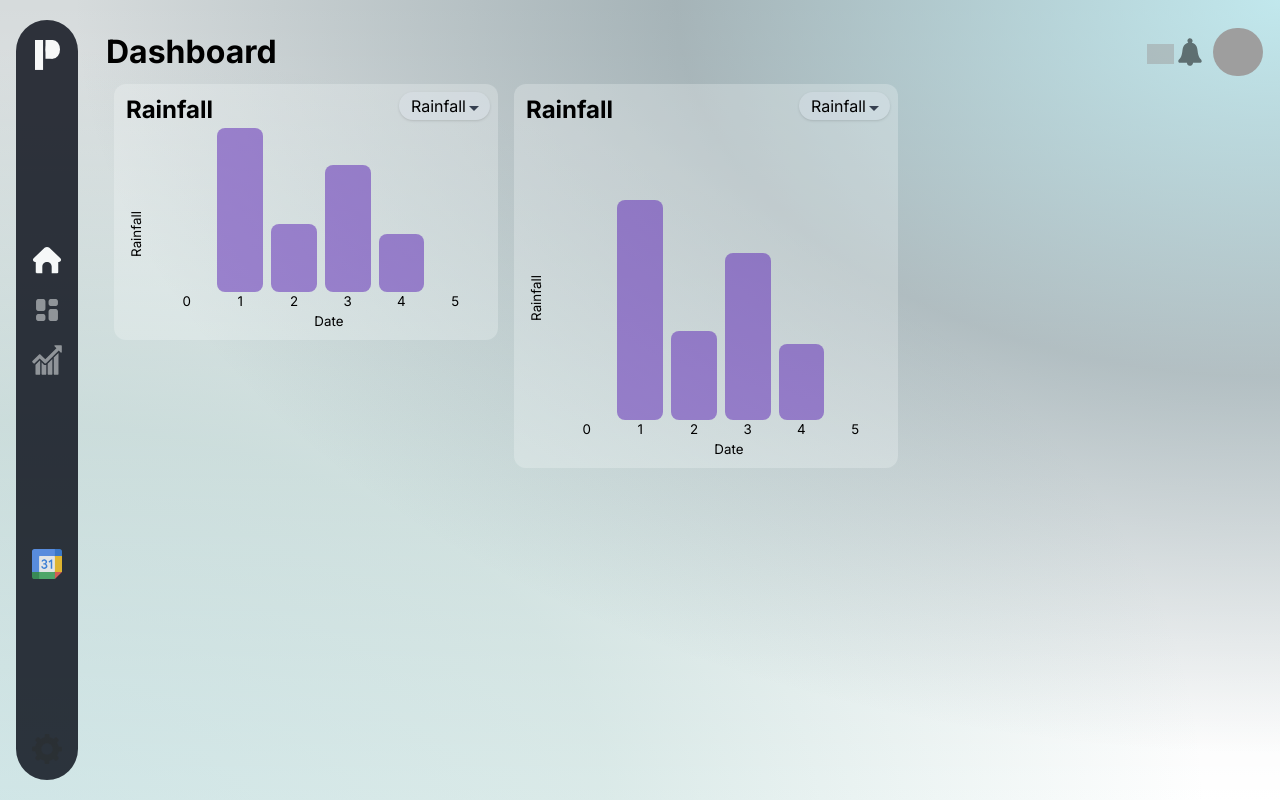
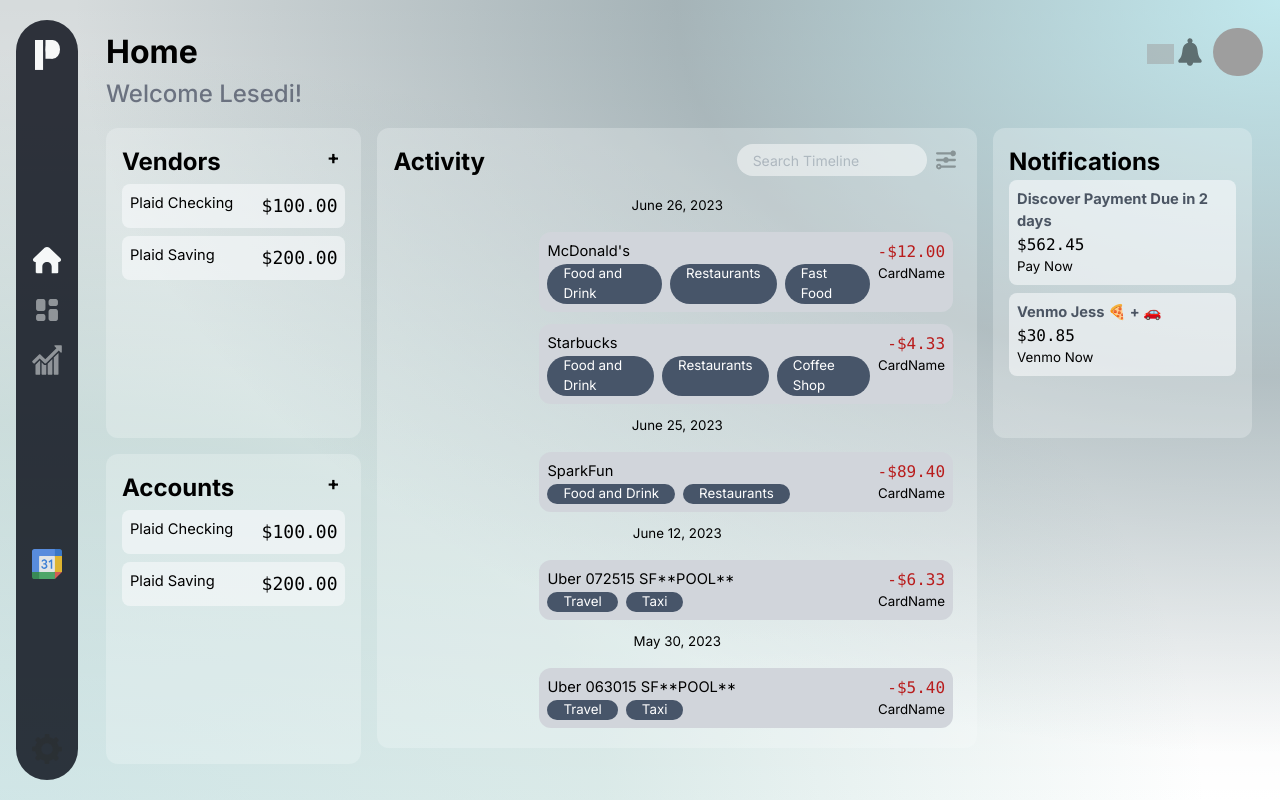
Before and after one commit to lesedi-k/crm, a Next.js app: page / in a window 1280 px wide. Built offline with nearby package versions, Linux system fonts and the light colour scheme; grey boxes are pictures that could not be loaded.

Commit message:
view hom ein progress

```diff
--- a/src/app/components/accounts/index.tsx
+++ b/src/app/components/accounts/index.tsx
@@ -1,6 +1,6 @@
 export default  function Accounts({ title, acc }: { title: string; acc:any[] }) {
     return (
-        <div className=" flex flex-col h-1/2 w-full rounded-xl mb-4 p-4 pb-10 max-h-screen whiteCard">
+        <div className=" flex flex-col h-1/2 w-full rounded-xl mb-4 p-4 pb-10 max-h-screen card">
             <div className="flex flex-row justify-between">
                 <h2 className="mb-1">{title}</h2>
                 <div className="hover:cursor-pointer w-1/12">
@@ -10,8 +10,8 @@ export default  function Accounts({ title, acc }: { title: string; acc:any[] })
 
             {acc.map((a, index)=> (
                 <div key={a + "" + index} className="flex flex-row justify-between p-2 mb-2
-                        rounded-lg bg-slate-200/30
-                        hover:bg-slate-200/50 hover:rounded-lg hover:cursor-pointer
+                        rounded-lg bg-slate-50/60
+                        hover:bg-slate-50 hover:rounded-lg hover:cursor-pointer
                 ">
                     {/* TODO: Insert card icon */}
                     <h4>{a.name}</h4>
--- a/src/app/page.tsx
+++ b/src/app/page.tsx
@@ -22,8 +22,8 @@ export default function Home() {
             <HeaderBar/>
 
             {/* Pages */}
-            {/* <Landing/> */}
-            <DashBoard/>
+            <Landing/>
+            {/* <DashBoard/> */}
           </div>
         </div>
 
```
